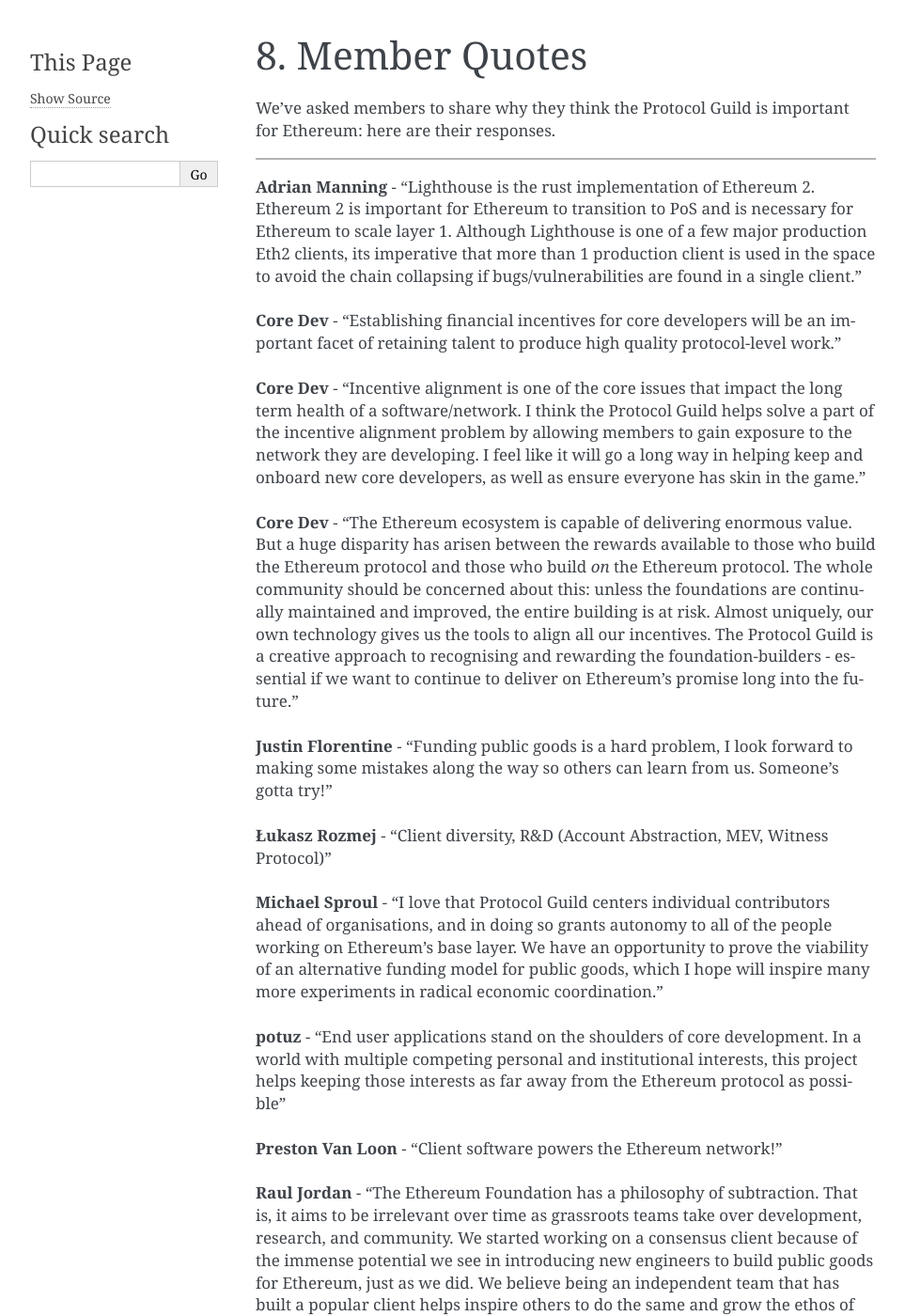
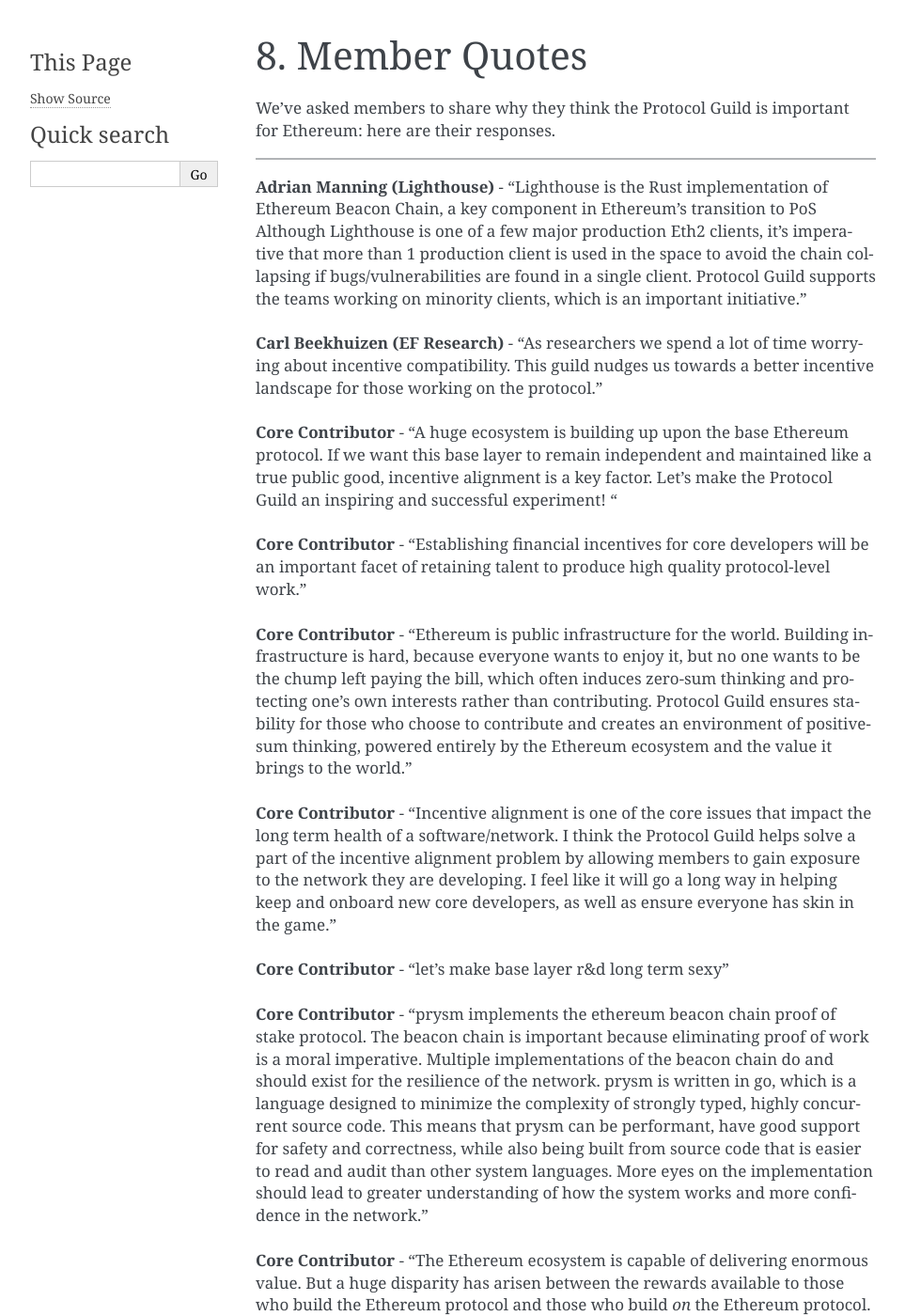
Before and after one commit to protocolguild/documentation, a Sphinx documentation site: the page built from docs/8-quotes.md, in a window 1280 px wide and 1400 px high. Shown: the whole window at 94% size, without its empty margins (148-1111 px from the left). Built offline with Sphinx 7.4.7, drawn with Linux system fonts in a browser that asks for light colours; some of the changed text lies outside the part shown.

Commit message:
new contributor quotes

```diff
--- a/docs/8-quotes.md
+++ b/docs/8-quotes.md
@@ -4,14 +4,22 @@
 
 ---
 
-**Adrian Manning** - "Lighthouse is the rust implementation of Ethereum 2. Ethereum 2 is important for Ethereum to transition to PoS and is necessary for Ethereum to scale layer 1. Although Lighthouse is one of a few major production Eth2 clients, its imperative that more than 1 production client is used in the space to avoid the chain collapsing if bugs/vulnerabilities are found in a single client." <br><br>
-**Core Dev** - "Establishing financial incentives for core developers will be an important facet of retaining talent to produce high quality protocol-level work." <br><br>
-**Core Dev** - "Incentive alignment is one of the core issues that impact the long term health of a software/network. I think the Protocol Guild helps solve a part of the incentive alignment problem by allowing members to gain exposure to the network they are developing. I feel like it will go a long way in helping keep and onboard new core developers, as well as ensure everyone has skin in the game." <br><br>
-**Core Dev** - "The Ethereum ecosystem is capable of delivering enormous value. But a huge disparity has arisen between the rewards available to those who build the Ethereum protocol and those who build _on_ the Ethereum protocol. The whole community should be concerned about this: unless the foundations are continually maintained and improved, the entire building is at risk. Almost uniquely, our own technology gives us the tools to align all our incentives. The Protocol Guild is a creative approach to recognising and rewarding the foundation-builders - essential if we want to continue to deliver on Ethereum's promise long into the future." <br><br>
-**Justin Florentine** - "Funding public goods is a hard problem, I look forward to making some mistakes along the way so others can learn from us. Someone's gotta try!" <br><br>
-**Łukasz Rozmej** - "Client diversity, R&D (Account Abstraction, MEV, Witness Protocol)" <br><br>
-**Michael Sproul** - "I love that Protocol Guild centers individual contributors ahead of organisations, and in doing so grants autonomy to all of the people working on Ethereum's base layer. We have an opportunity to prove the viability of an alternative funding model for public goods, which I hope will inspire many more experiments in radical economic coordination." <br><br>
-**potuz** - "End user applications stand on the shoulders of core development. In a world with multiple competing personal and institutional interests, this project helps keeping those interests as far away from the Ethereum protocol as possible" <br><br>
-**Preston Van Loon** - "Client software powers the Ethereum network!" <br><br>
-**Raul Jordan** - "The Ethereum Foundation has a philosophy of subtraction. That is, it aims to be irrelevant over time as grassroots teams take over development, research, and community. We started working on a consensus client because of the immense potential we see in introducing new engineers to build public goods for Ethereum, just as we did. We believe being an independent team that has built a popular client helps inspire others to do the same and grow the ethos of Ethereum's decentralized development." <br><br>
-**Tim Beiko** - "Aligning the incentives of the people supporting the Ethereum protocol with the success of the applications built on top of it allows these motivated contributors to keep doing what they do best, building Ethereum, while also being rewarded with some of the value they help create. " <br><br>
+**Adrian Manning (Lighthouse)** - "Lighthouse is the Rust implementation of Ethereum Beacon Chain, a key component in Ethereum's transition to PoS Although Lighthouse is one of a few major production Eth2 clients, it's imperative that more than 1 production client is used in the space to avoid the chain collapsing if bugs/vulnerabilities are found in a single client. Protocol Guild supports the teams working on minority clients, which is an important initiative." <br><br>
+**Carl Beekhuizen (EF Research)** - "As researchers we spend a lot of time worrying about incentive compatibility. This guild nudges us towards a better incentive landscape for those working on the protocol." <br><br>
+**Core Contributor** - "A huge ecosystem is building up upon the base Ethereum protocol. If we want this base layer to remain independent and maintained like a true public good, incentive alignment is a key factor. Let's make the Protocol Guild an inspiring and successful experiment!   " <br><br>
+**Core Contributor** - "Establishing financial incentives for core developers will be an important facet of retaining talent to produce high quality protocol-level work." <br><br>
+**Core Contributor** - "Ethereum is public infrastructure for the world. Building infrastructure is hard, because everyone wants to enjoy it, but no one wants to be the chump left paying the bill, which often induces zero-sum thinking and protecting one's own interests rather than contributing. Protocol Guild ensures stability for those who choose to contribute and creates an environment of positive-sum thinking, powered entirely by the Ethereum ecosystem and the value it brings to the world." <br><br>
+**Core Contributor** - "Incentive alignment is one of the core issues that impact the long term health of a software/network. I think the Protocol Guild helps solve a part of the incentive alignment problem by allowing members to gain exposure to the network they are developing. I feel like it will go a long way in helping keep and onboard new core developers, as well as ensure everyone has skin in the game." <br><br>
+**Core Contributor** - "let's make base layer r&d long term sexy" <br><br>
+**Core Contributor** - "prysm implements the ethereum beacon chain proof of stake protocol. The beacon chain is important because eliminating proof of work is a moral imperative. Multiple implementations of the beacon chain do and should exist for the resilience of the network. prysm is written in go, which is a language designed to minimize the complexity of strongly typed, highly concurrent source code. This means that prysm can be performant, have good support for safety and correctness, while also being built from source code that is easier to read and audit than other system languages. More eyes on the implementation should lead to greater understanding of how the system works and more confidence in the network." <br><br>
+**Core Contributor** - "The Ethereum ecosystem is capable of delivering enormous value. But a huge disparity has arisen between the rewards available to those who build the Ethereum protocol and those who build _on_ the Ethereum protocol. The whole community should be concerned about this: unless the foundations are continually maintained and improved, the entire building is at risk. Almost uniquely, our own technology gives us the tools to align all our incentives. The Protocol Guild is a creative approach to recognising and rewarding the foundation-builders - essential if we want to continue to deliver on Ethereum's promise long into the future." <br><br>
+**Gary Schulte (Besu)** - "Narrowing the incentive gap between Ethereum core-protocol work and the more lucrative application space is an important effort worth putting time and resources into. " <br><br>
+**Justin Florentine (Besu)** - "Funding public goods is a hard problem, I look forward to making some mistakes along the way so others can learn from us. Someone's gotta try!" <br><br>
+**Łukasz Rozmej (Nethermind)** - "Client diversity, R&D (Account Abstraction, MEV, Witness Protocol)" <br><br>
+**Mark Mackey (Lighthouse)** - "Every core developer I've talked to is well aware that they can earn significantly more working in other fields or even just at the application layer. I personally couldn't even afford to join this effort until I was able to subsidize myself. This is strange for an industry acutely aware of incentive structures. If we care about the long-term heath of the base layer, it is important we mitigate this so we can attract and retain talent." <br><br>
+**Michael Sproul (Lighthouse)** - "I love that Protocol Guild centers individual contributors ahead of organisations, and in doing so grants autonomy to all of the people working on Ethereum's base layer. We have an opportunity to prove the viability of an alternative funding model for public goods, which I hope will inspire many more experiments in radical economic coordination." <br><br>
+**Nishant Das (Prysmatic)** - "The Protocol Guild helps keep core developers focused on protocol work rather than jumping to the application layer where the upside is significantly more. Having a sustainable source of funding for public goods such as protocol work is valuable. " <br><br>
+**potuz (Prysmatic)** - "End user applications stand on the shoulders of core development. In a world with multiple competing personal and institutional interests, this project helps keeping those interests as far away from core Ethereum development as possible." <br><br>
+**Preston Van Loon (Prysmatic)** - "Client software powers the Ethereum network! Crafting mechanisms to support the teams working on it long into the future is an important project." <br><br>
+**Raul Jordan (Prysmatic)** - "The Ethereum Foundation has a philosophy of subtraction. That is, it aims to be irrelevant over time as grassroots teams take over development, research, and community. We started working on a consensus client because of the immense potential we see in introducing new engineers to build public goods for Ethereum, just as we did. We believe being an independent team that has built a popular client helps inspire others to do the same and grow the ethos of Ethereum's decentralized development. hopefully the Protocol Guild will also inspire more contributors to join us in maintaining the core protocol." <br><br>
+**Tim Beiko (Protocol Support)** - "Aligning the incentives of the people supporting the Ethereum protocol with the success of the applications built on top of it allows these motivated contributors to keep doing what they do best, building Ethereum, while also being rewarded with some of the value they help create. " <br><br>
```
